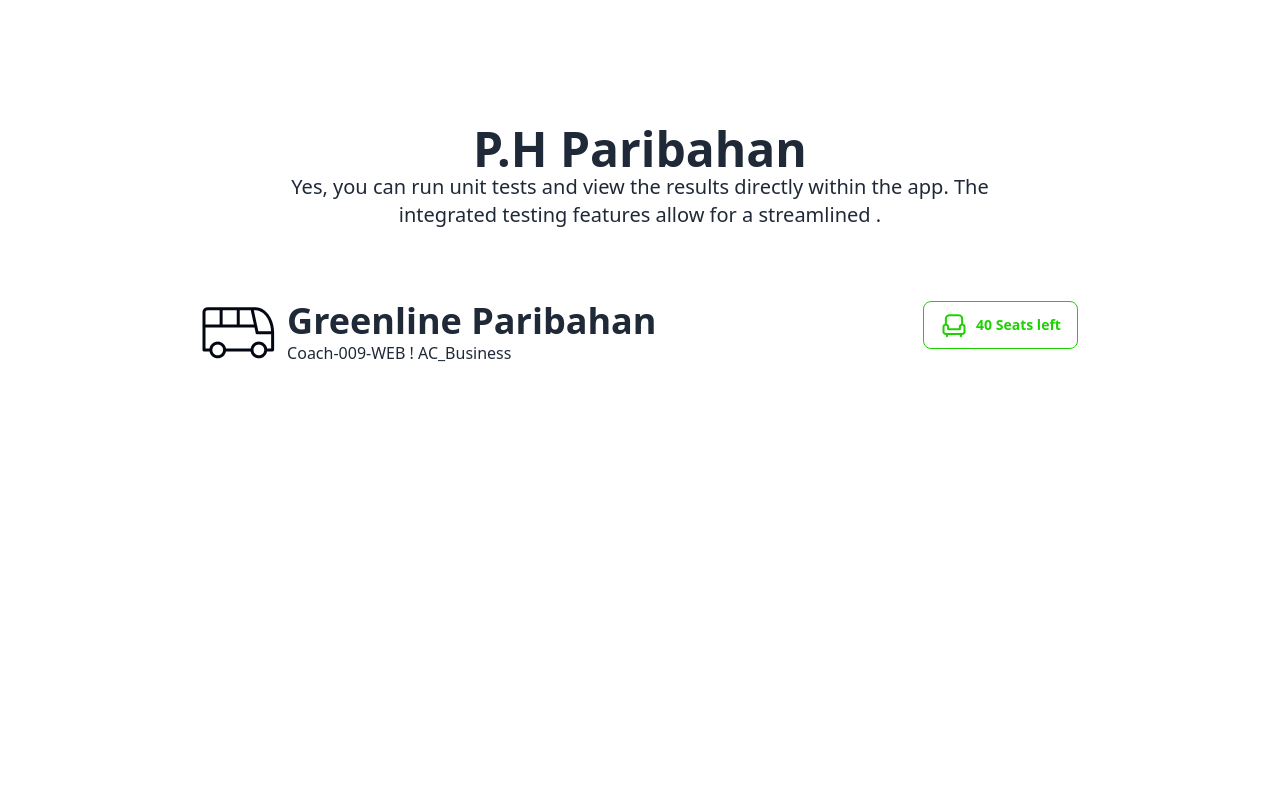
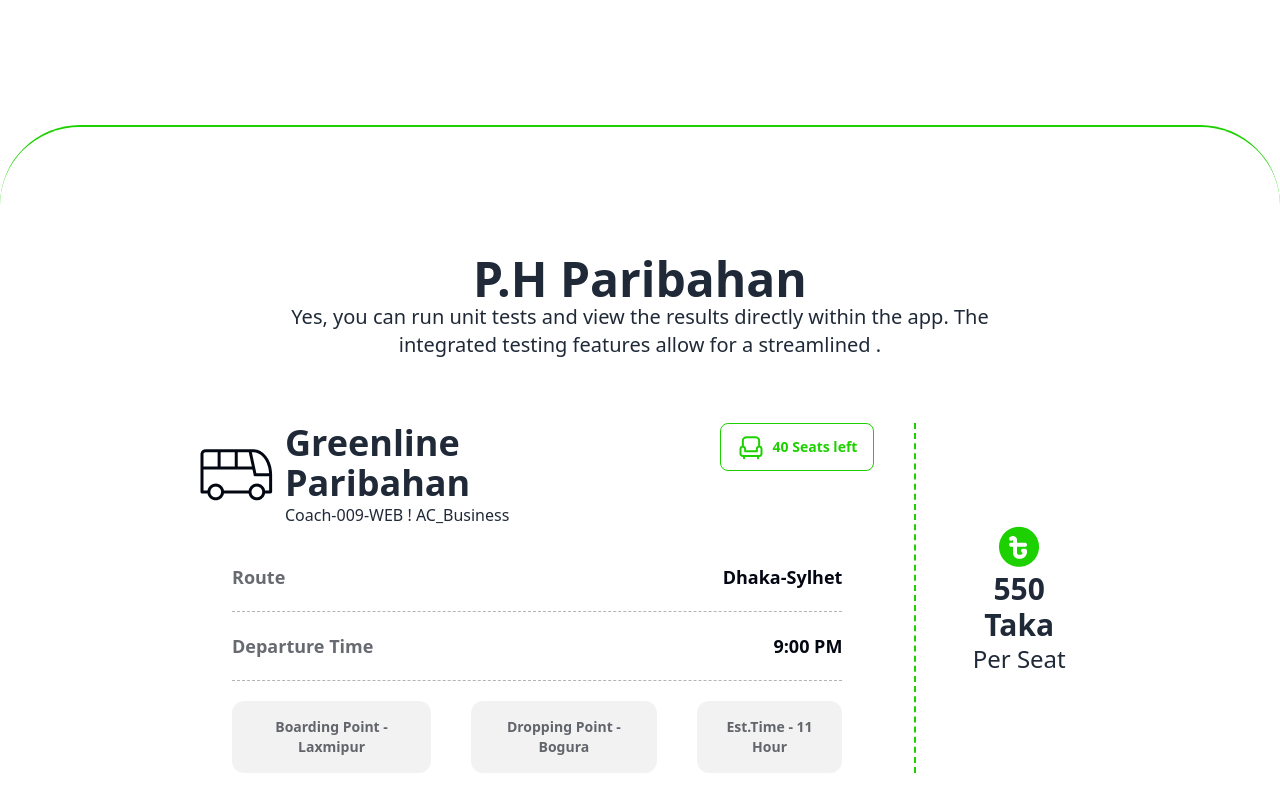
Before and after one commit to Rasc3ta/smartTicketing, a plain HTML site: page index.html in a window 1280 px wide. Shown: the part 1083-1894 px from the top of the page. Before the commit the page ends 1448 px from the top, so only its background shows below. Drawn offline with nearby package versions, Linux system fonts and the light colour scheme.

Commit message:
ticket layout done

```diff
--- a/index.html
+++ b/index.html
@@ -101,13 +101,18 @@
       </section>
     </main>
 
-    <section class=" text-center flex flex-col items-center gap-8">
+    <section class=" text-center flex flex-col items-center gap-8 mb-32 rounded-[80px] border-[#1dd100] border-t-[2px] p-32">
       <div>
         <h2 class="text-5xl font-bold">P.H Paribahan</h2>
 
         <p class="text-xl max-w-[750px]">Yes, you can run unit tests and view the results directly within the app. The integrated testing features allow for a streamlined .</p>
     </div>
-      <div class="mt-10 flex flex-row flex-nowrap gap-64 ">
+    <div>
+      <!-- ticket layout  -->
+    <div class="flex p-8 mx-10 gap-10">
+    <div>
+      <!-- bus info heading -->
+        <div class=" flex flex-row flex-nowrap gap-20 mb-9">
         <!-- bus info -->
         <div class="flex flex-row flex-nowrap gap-3">
           <img src="./images/bus-logo.png" class="object-contain">
@@ -118,9 +123,41 @@
         </div>
         <!-- seats left -->
         <button class=" btn btn-outline border-[#1DD100] hover:border-[#1DD100]  text-[#1DD100] hover:bg-white hover:text-[#1DD100] "><img src="./images/seat-green.png" class="object-contain">40 Seats left</button>
+      </div>
+      <!-- bus info details -->
+      <div>
+        <!-- details -->
+        <div class="px-8 flex flex-col ">
+          <!-- route -->
 
+          <div class="flex justify-between border-b-[1px] border-dashed border-[#0307124d] pb-5 mb-5">
+            <span class="font-semibold text-lg text-[#03071299]">Route</span>
+            <span class="font-semibold text-lg text-[#030712]">Dhaka-Sylhet</span>
+          </div>
+          <!-- departure time  -->
+          <div class="flex justify-between border-b-[1px] border-dashed border-[#0307124d] pb-5 mb-5">
+            <span class="font-semibold text-lg text-[#03071299]">Departure Time</span>
+            <span class="font-semibold text-lg text-[#030712]">9:00 PM</span>
+          </div>
+          <!-- boarding point and time -->
+          <div class="flex flex-row justify-between gap-10 font-semibold text-lg text-[#03071299]">
+              <span class="p-4 text-sm bg-[#0307120D] rounded-xl">Boarding Point - Laxmipur</span>
+              <span class="p-4 text-sm bg-[#0307120D] rounded-xl">Dropping Point - Bogura</span>
+              <span class="p-4 text-sm bg-[#0307120D] rounded-xl">Est.Time - 11 Hour</span>
+          </div>
+        </div>
       </div>
-
+      </div>
+      <!-- devider -->
+      <div class="   border-l-[2px] border-dashed border-[#1DD100] after:px-[1px] "></div>
+      <div class="flex flex-col items-center justify-center">
+        <img src="./images/fare.png" >
+        <h2 class="text-3xl font-bold">
+          550 Taka
+        </h2>
+        <p class="text-2xl">Per Seat</p>
+      </div>
+    </div>
     </section>
 
 </body>
```
